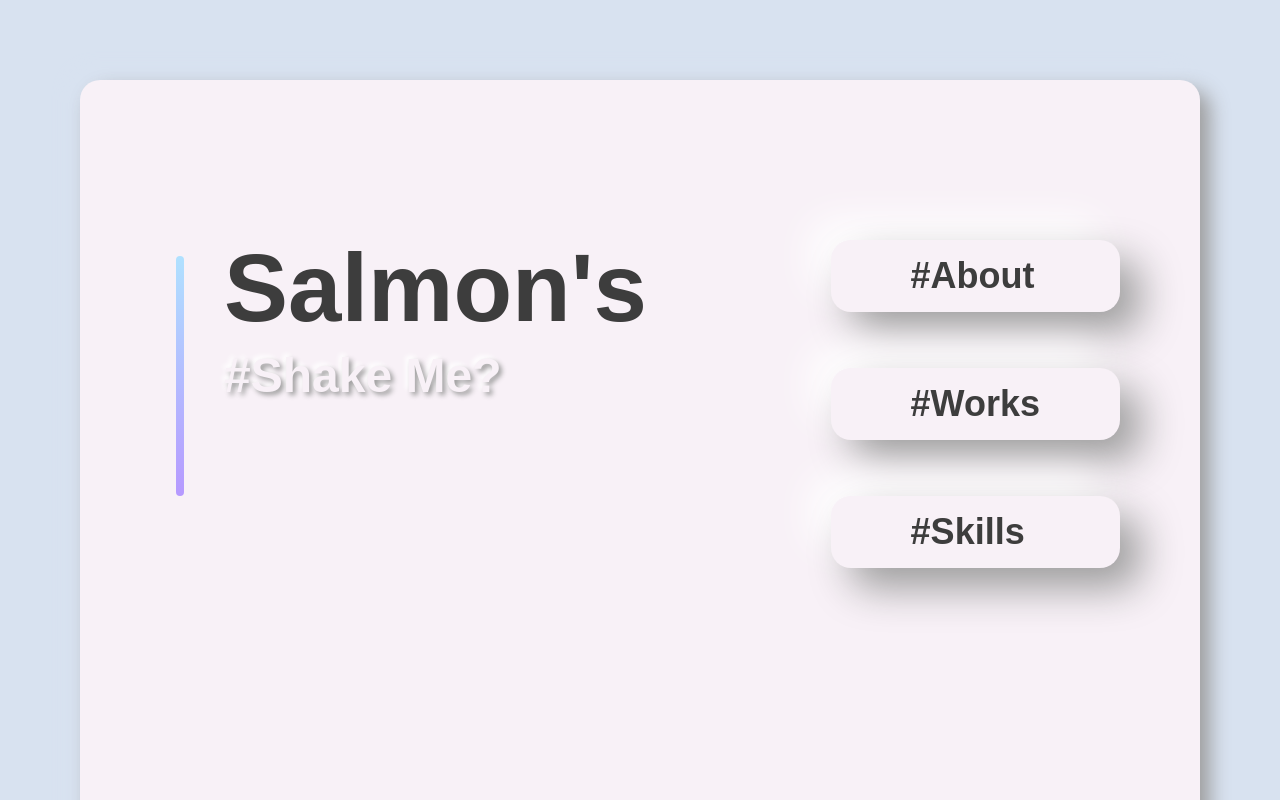
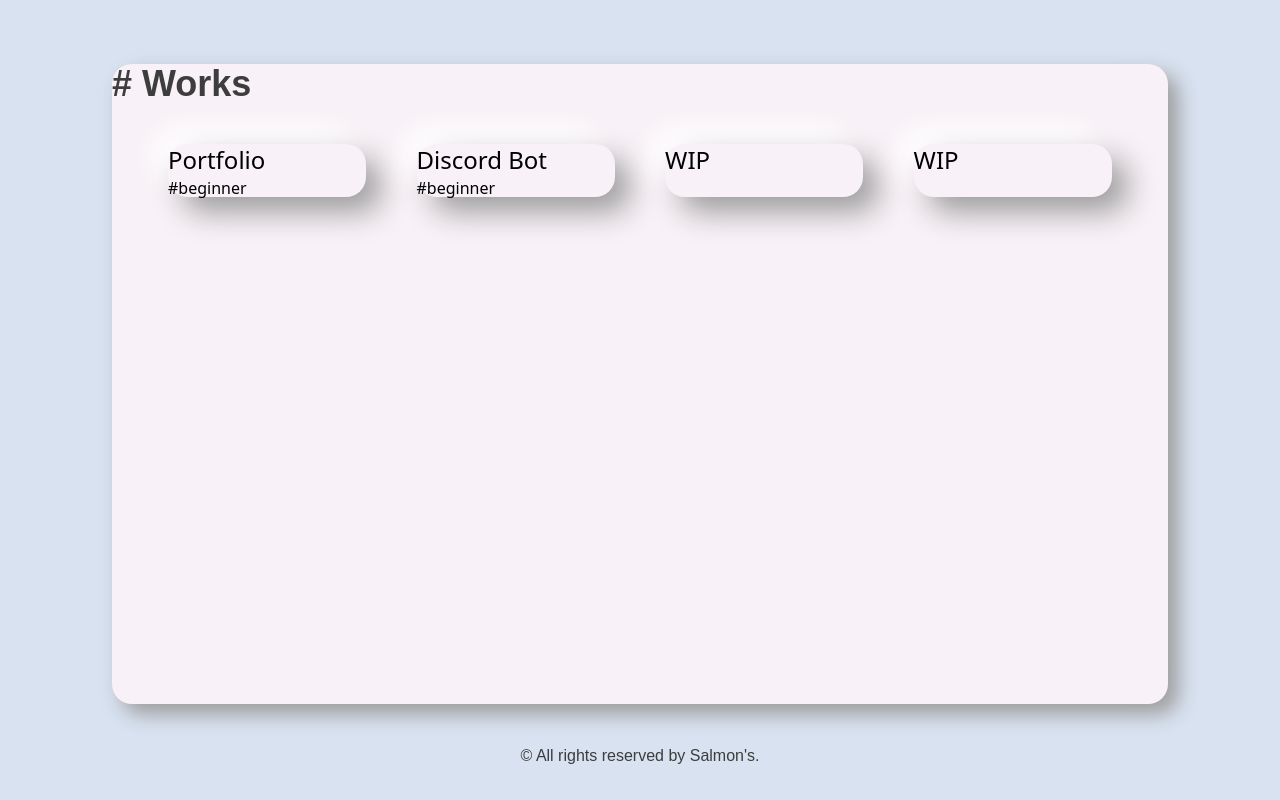
Before and after one commit to 5h4k3m3/portfolio-uno, a React (Vite) app: page / in a window 1280 px wide. Shown: the top 800 px of the page. Built offline with nearby package versions, Linux system fonts and the light colour scheme; a web font is replaced by a local one.

Commit message:
🚧 wip home

```diff
--- /dev/null
+++ b/src/components/atoms/BgCard.tsx
@@ -0,0 +1,12 @@
+import { FC, ReactNode } from "react";
+
+type BgCardType = {
+  children: ReactNode;
+};
+export const BgCard: FC<BgCardType> = (props) => {
+  return (
+    <div className="relative bgCard select-none mx-28 mt-16 h-4/5">
+      {props.children}
+    </div>
+  );
+};
--- a/src/components/atoms/NavButton.tsx
+++ b/src/components/atoms/NavButton.tsx
@@ -7,8 +7,10 @@ type NavButtonProps = {
 
 export const NavButton: FC<NavButtonProps> = (props) => {
   return (
-    <div className="neumoButton btn px-20 py-4 text-mainText font-zenMaru font-bold text-4xl">
-      <a href={props.linkTo}>{props.title}</a>
+    <div className=" px-20 py-4 text-baseColor font-zenMaru font-bold text-6xl">
+      <a href={props.linkTo}>
+        <h3 className="textShadow textBtn">{props.title}</h3>
+      </a>
     </div>
   );
 };
--- a/src/components/molecules/Navigation.tsx
+++ b/src/components/molecules/Navigation.tsx
@@ -3,7 +3,7 @@ import { NavButton } from "../atoms/NavButton";
 
 export const Navigation: FC = () => {
   return (
-    <ul className="space-y-14">
+    <ul className="space-y-8">
       <li>
         <NavButton title={"#About"} linkTo={""} />
       </li>
--- a/src/main.css
+++ b/src/main.css
@@ -4,10 +4,10 @@
 
 .background {
   height: 300vh;
-  @apply bg-background w-screen absolute top-0 left-0;
+  @apply bg-background w-screen h-screen absolute;
 }
 
-.mainCard {
+.bgCard {
   border-radius: 20px;
   background-color: #f8f1f7;
   box-shadow:  10px 10px 20px #9d9d9d, -10px -10px 20px #d8e2f0;
@@ -45,11 +45,23 @@
 
 
 
-
+.bgCard {
+  border-radius: 20px;
+  background-color: #f8f1f7;
+  box-shadow:  10px 10px 20px #9d9d9d, -10px -10px 20px #d8e2f0;
+}
 
 
 .textShadow {
   text-shadow: 3px 3px 5px #9d9d9d, -3px -3px 5px #ffffff;
+}
+
+.textBtn {
+  transition: all 0.3s;
+}
+
+.textBtn:hover {
+  text-shadow:  2px 2px 4px #9d9d9d, -2px -2px 4px #ffffff;
 }
 
 
--- a/src/main.tsx
+++ b/src/main.tsx
@@ -4,6 +4,7 @@ import { Home } from "./pages/Home";
 import { Footer } from "./pages/Footer";
 import { Skills } from "./pages/Skills";
 import { Works } from "./pages/Works";
+import { BgCard } from "./components/atoms/BgCard";
 
 // mouse cursor
 const mouse = document.querySelector(".mouse") as HTMLElement;
@@ -16,9 +17,9 @@ document.addEventListener("mousemove", (e) => {
 ReactDOM.createRoot(document.getElementById("root")!).render(
   <React.StrictMode>
     <div className="background">
-      <div className="mainCard select-none m-20 h-full justify-center items-center">
-        <Home />
-      </div>
+      <BgCard>
+        <Works />
+      </BgCard>
       <Footer />
     </div>
   </React.StrictMode>
--- a/src/pages/Footer.tsx
+++ b/src/pages/Footer.tsx
@@ -2,7 +2,7 @@ import "../main.css";
 
 export const Footer = () => {
   return (
-    <footer className="text-center mb-8 font-zenMaru text-mainText">
+    <footer className="text-center absolute bottom-8 w-full font-zenMaru text-mainText">
       <p>© All rights reserved by Salmon's.</p>
     </footer>
   );
--- a/src/pages/Home.tsx
+++ b/src/pages/Home.tsx
@@ -4,7 +4,7 @@ import "../main.css";
 
 export const Home = () => {
   return (
-    <div className="flex justify-between h-1/4 ml-36 mr-20 pt-40 pb-20">
+    <div className="flex justify-between h-1/4 ml-36 mr-20 pt-32 pb-20">
       <Title />
       <Navigation />
     </div>
```
